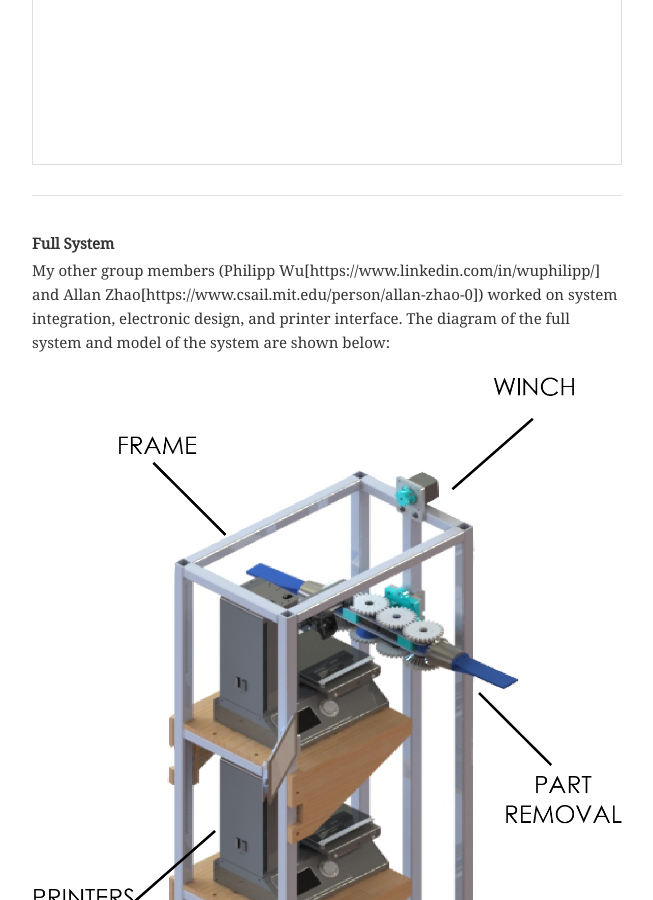
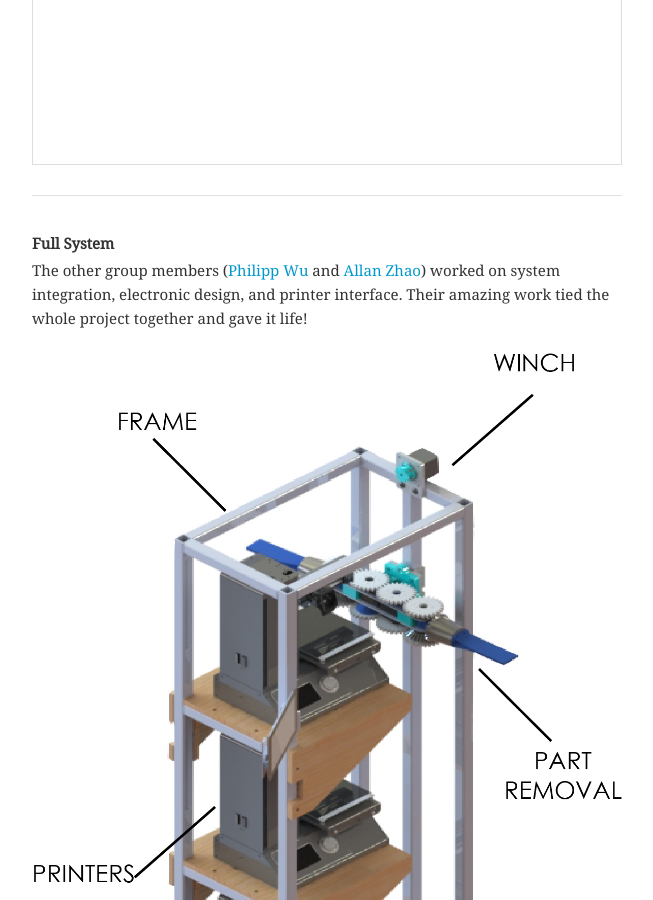
Before and after one commit to menglongguo/website, a Jekyll site: the page built from _projects/Automate3d.md, in a window 1280 px wide and 900 px high, scrolled down 2911 px. Shown: the whole window, without its empty margins (313-966 px from the left). Built offline with Jekyll 4.4.1, drawn with Linux system fonts in a browser that asks for light colours; a script that is not in the unit is left out; comment, search, counter and statistics services are not loaded.

Commit message:
Update Automate3d.md

```diff
--- a/_projects/Automate3d.md
+++ b/_projects/Automate3d.md
@@ -51,8 +51,8 @@ The diagram of the coupling and model of the gripper are shown below:
 ---
 ### Full System
 
-My other group members (Philipp Wu[https://www.linkedin.com/in/wuphilipp/] and Allan Zhao[https://www.csail.mit.edu/person/allan-zhao-0]) worked on system integration, electronic design, and printer interface.
-The diagram of the full system and model of the system are shown below:
+The other group members ([Philipp Wu](https://www.linkedin.com/in/wuphilipp/) and [Allan Zhao](https://www.csail.mit.edu/person/allan-zhao-0)) worked on system integration, electronic design, and printer interface.
+Their amazing work tied the whole project together and gave it life!
 
 
 ![Full System Diagram](/website/assets/images/21automatedSystem.jpg)
```
